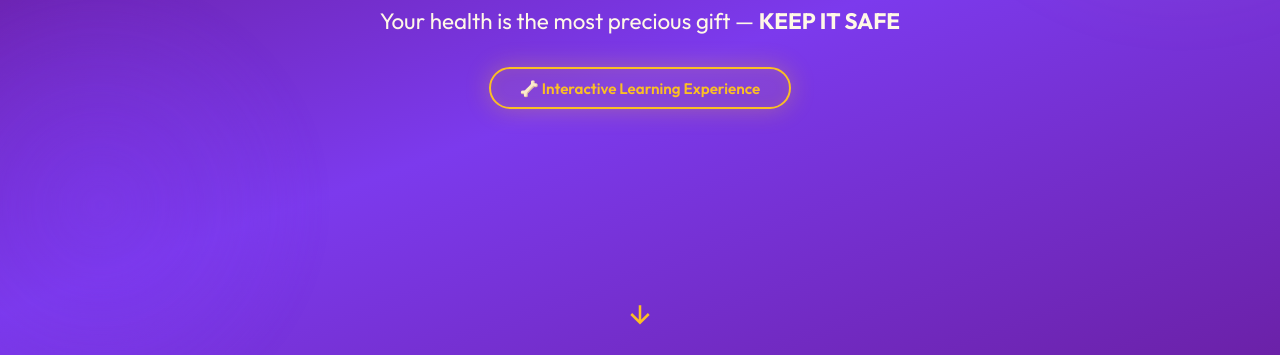
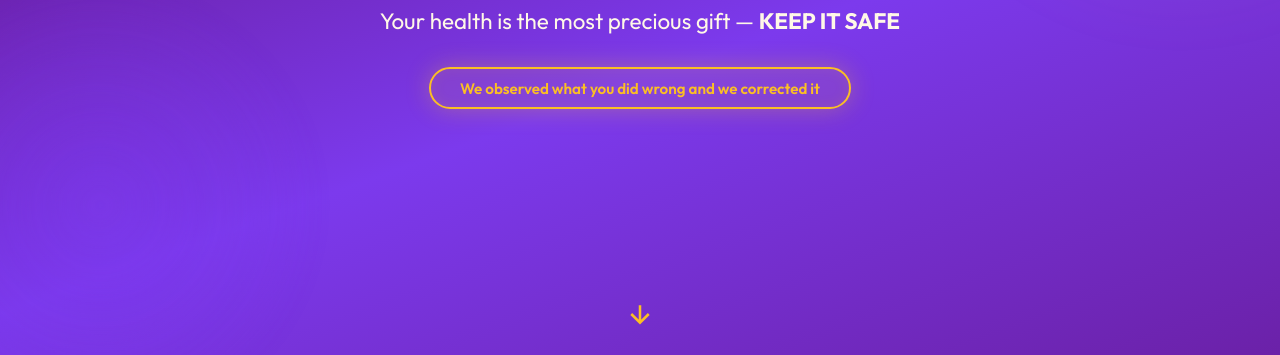
Before and after one commit to Quizlfy/interactive-Ergonomics, a plain HTML site: page index.html in a window 1280 px wide. Shown: the part 445-800 px from the top of the page. Drawn offline with Linux system fonts and the light colour scheme.

Commit message:
Update index.html

```diff
--- a/index.html
+++ b/index.html
@@ -110,7 +110,7 @@ section{padding:3rem 1.2rem}
 <div class="hero" id="hero">
 <h1>Ergonomics in<br><span class="gold">Physical Therapy</span></h1>
 <p>Your health is the most precious gift — <strong>KEEP IT SAFE</strong></p>
-<div class="badge">🦴 Interactive Learning Experience</div>
+<div class="badge">We observed what you did wrong and we corrected it</div>
 <a href="#s1" class="scroll-arrow"><svg viewBox="0 0 24 24" stroke-width="2"><path d="M12 5v14M19 12l-7 7-7-7"/></svg></a>
 </div>
 
```
